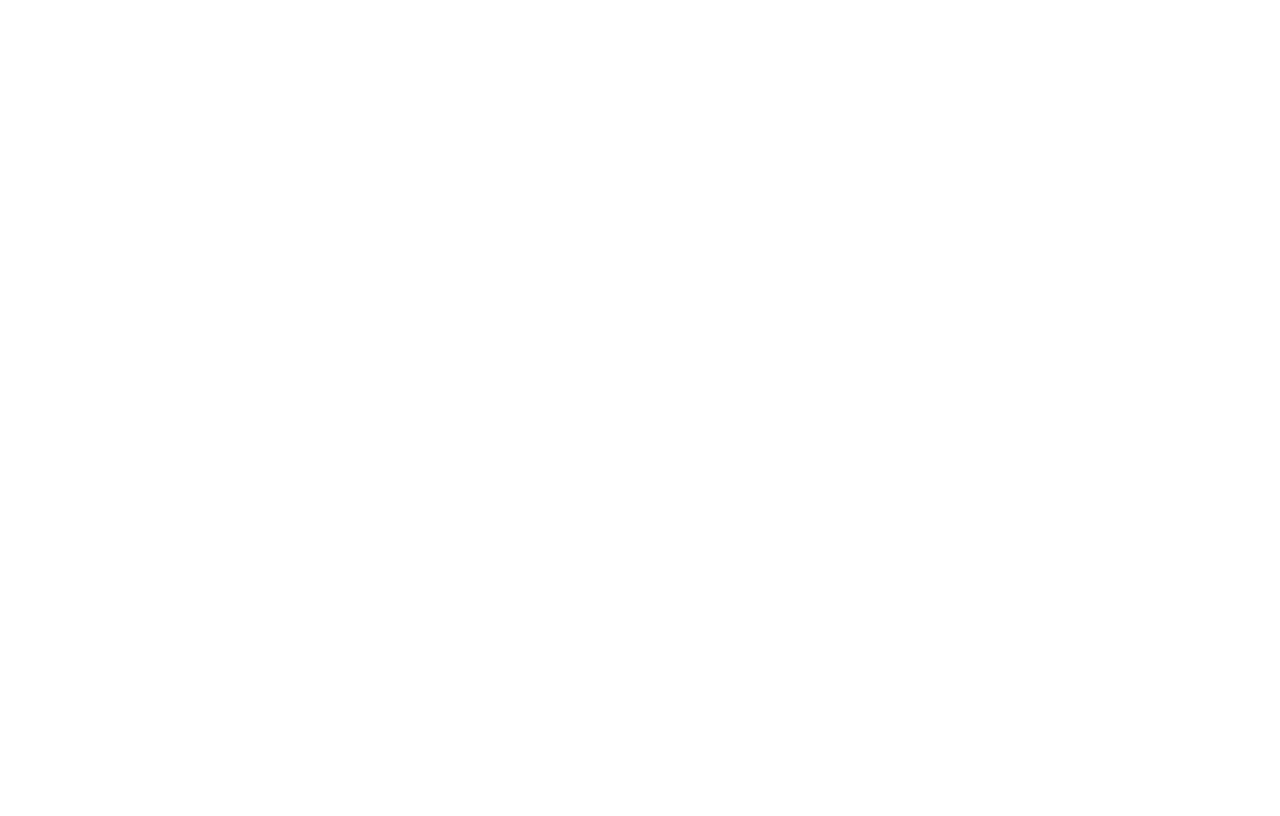
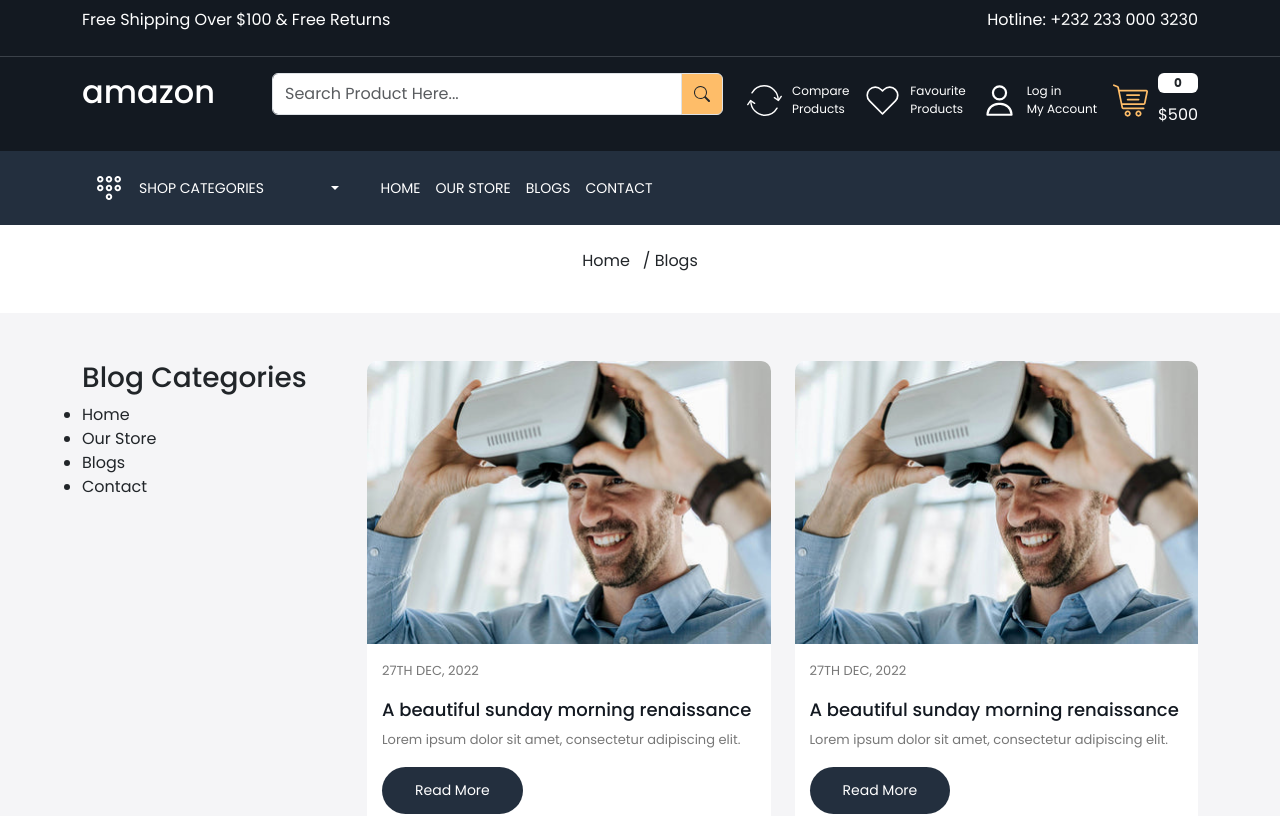
Before and after one commit to OsimFavour/amazon.com, a React (Create React App) app: page /blog in a window 1280 px wide. Before the commit this address had no page. Shown: the top 816 px of the page. Built offline with nearby package versions, Linux system fonts and the light colour scheme.

Commit message:
Add New blog, and store route

```diff
--- a/src/App.js
+++ b/src/App.js
@@ -1,10 +1,13 @@
-import { BrowserRouter, Route, Routes } from 'react-router-dom';
+import { BrowserRouter, Route, Routes } from 'react-router-dom'
 import './App.css'
 import React from 'react'
-import Layout from './components/Layout';
-import Home from './pages/Home';
-import About from './pages/About/About';
-import Contact from './pages/Contact';
+import Layout from './components/Layout'
+import Home from './pages/Home'
+import About from './pages/About/About'
+import Contact from './pages/Contact'
+import Store from './pages/Store'
+import Blog from './pages/Blog'
+import CompareProduct from './pages/CompareProduct'
 
 
 function App() {
@@ -16,6 +19,9 @@
           <Route index element={<Home/>}/>
           <Route path='about' element={<About/>}/>
           <Route path='contact' element={<Contact/>}/>
+          <Route path='store' element={<Store/>}/>
+          <Route path='blog' element={<Blog/>}/>
+          <Route path='compare-product' element={<CompareProduct/>}/>
         </Route>
       </Routes>
      </BrowserRouter>
@@ -23,4 +29,4 @@
   );
 }
 
-export default App;
+export default App
```
